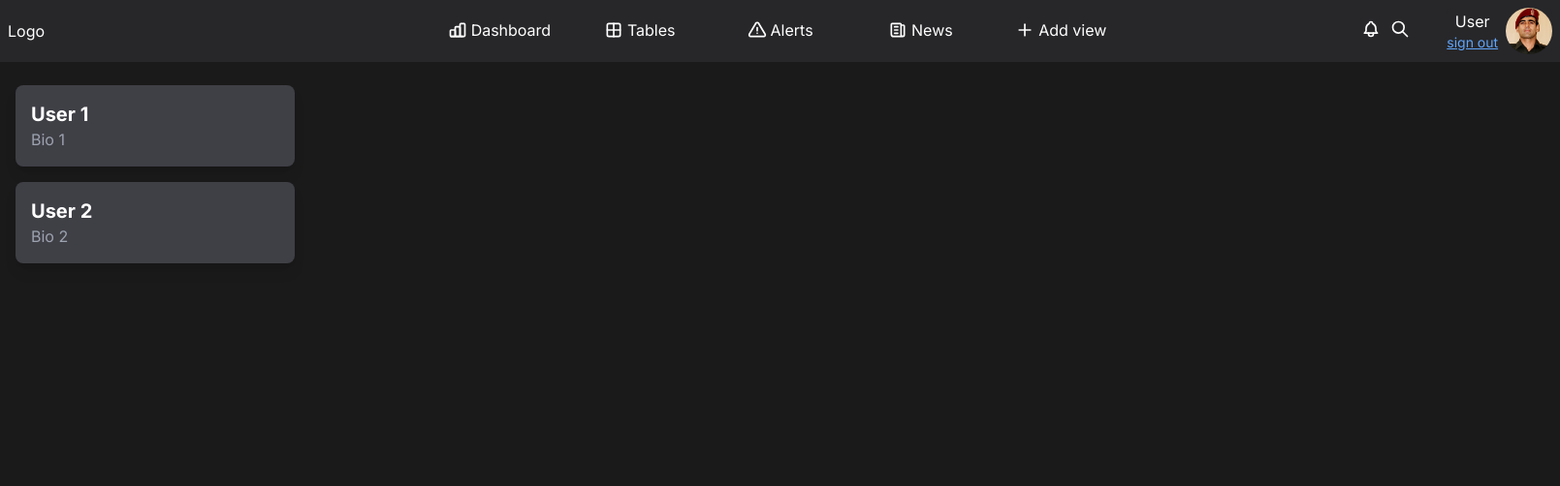
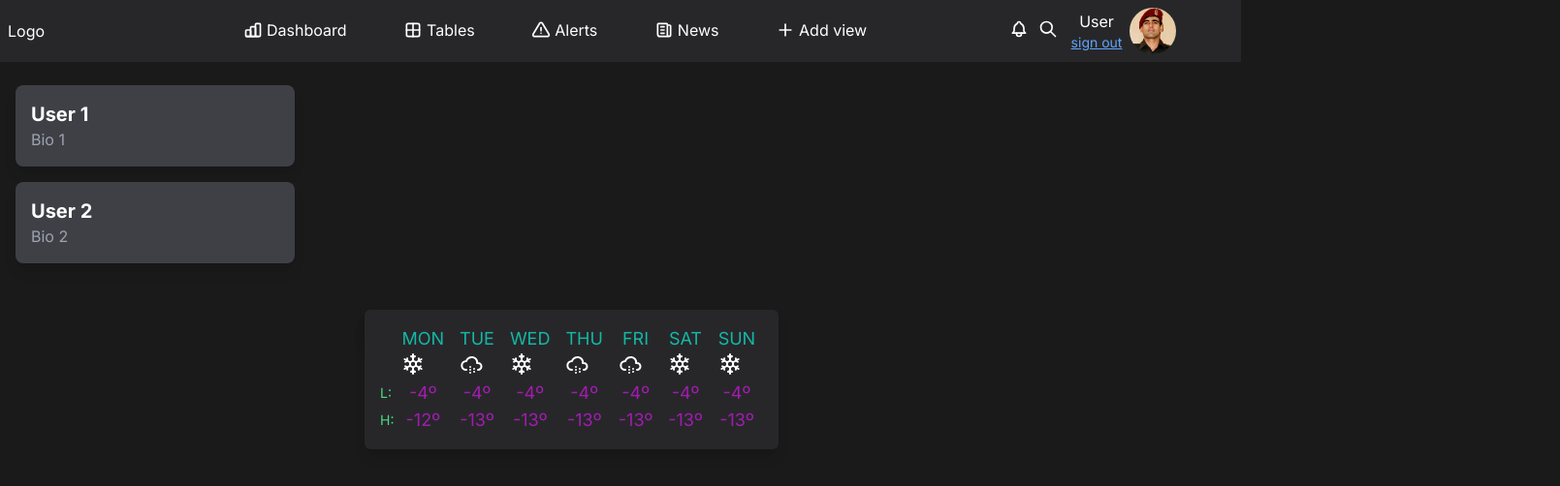
Before and after one commit to Backs-ash/Human-Based-AvaPrediction, a React (Create React App) app in the folder dashboard/: page / in a window 1280 px wide. Shown: the top 502 px of the page at 97% size, 1609 px wide, since content can reach past the window. Built offline with nearby package versions, Linux system fonts and the light colour scheme.

Commit message:
Weather card

```diff
--- a/dashboard/package.json
+++ b/dashboard/package.json
@@ -1,5 +1,4 @@
 {
-  "homepage": "https://backs-ash.github.io/Backs-ash.github.io",
   "name": "dashboard",
   "version": "0.0.1a",
   "private": true,
--- a/dashboard/src/components/Bottombar.tsx
+++ b/dashboard/src/components/Bottombar.tsx
@@ -1,8 +1,114 @@
+import { IconSnowflake, IconCloudSnow } from "@tabler/icons-react";
 
 
 const Bottombar = () => {
+    const box1Content = (
+        <div className=" absolute z-0 bg-zinc-800 shadow-lg rounded-md mx-2 p-4 grid grid-cols-8 grid-rows-4 text-center text-lg">
+            <div className="py-1 bg-inherit text-left col-start-1 row-start-3 text-green-400 text-sm">L:</div>
+            <div className="py-1 bg-inherit text-left col-start-1 row-start-4 text-green-400 text-sm">H:</div>
+            <div className="bg-inherit col-start-2 row-start-1 px-2 text-teal-500">
+                MON
+            </div>
+            <div className=" bg-inherit col-start-2 row-start-2 items-center text-center px-2">
+                <IconSnowflake className="bg-inherit text-center"/>
+            </div>
+            <div className=" bg-inherit text-fuchsia-700 col-start-2 row-start-3 items-center px-2">
+                -4º
+            </div>
+            <div className=" bg-inherit text-fuchsia-700 col-start-2 row-start-4 items-center px-2">
+                -12º
+            </div>
+            <div className=" bg-inherit col-start-3 row-start-1 px-2 text-teal-500">
+                TUE
+            </div>
+            <div className="bg-inherit col-start-3 row-start-2 items-center px-2 text-center">
+                <IconCloudSnow className="bg-inherit"/>
+            </div>
+            <div className=" bg-inherit text-fuchsia-700 col-start-3 row-start-3 items-center px-2">
+                -4º
+            </div>
+            <div className=" bg-inherit text-fuchsia-700 col-start-3 row-start-4 items-center px-2">
+                -13º
+            </div>
+            <div className="bg-inherit col-start-4 px-2 text-teal-500">
+                WED
+            </div>
+            <div className="bg-inherit col-start-4 row-start-2 px-2 items-center text-center">
+                <IconSnowflake className="bg-inherit"/>
+            </div>
+            <div className=" bg-inherit text-fuchsia-700 col-start-4 row-start-3 items-center px-2">
+                -4º
+            </div>
+            <div className=" bg-inherit text-fuchsia-700 col-start-4 row-start-4 items-center px-2">
+                -13º
+            </div>
+            <div className="bg-inherit col-start-5 px-2 text-teal-500">
+                THU
+            </div>
+            <div className="bg-inherit col-start-5 row-start-2 px-2 text-center">
+                <IconCloudSnow className="bg-inherit"/>
+            </div>
+            <div className=" bg-inherit text-fuchsia-700 col-start-5 row-start-3 items-center px-2">
+                -4º
+            </div>
+            <div className=" bg-inherit text-fuchsia-700 col-start-5 row-start-4 items-center px-2">
+                -13º
+            </div>
+            <div className="bg-inherit col-start-6 px-2 text-teal-500">
+                FRI
+            </div>
+            <div className="bg-inherit col-start-6 row-start-2 text-center px-2 items-center">
+                <IconCloudSnow className="bg-inherit"/>
+            </div>
+            <div className=" bg-inherit text-fuchsia-700 col-start-6 row-start-3 items-center px-2">
+                -4º
+            </div>
+            <div className=" bg-inherit text-fuchsia-700 col-start-6 row-start-4 items-center px-2">
+                -13º
+            </div>
+            <div className="bg-inherit col-start-7 px-2 text-teal-500">
+                SAT
+            </div>
+            <div className="bg-inherit col-start-7 row-start-2 text-center px-2 items-center">
+                <IconSnowflake className="bg-inherit"/>
+            </div>
+            <div className=" bg-inherit text-fuchsia-700 col-start-7 row-start-3 items-center px-2">
+                -4º
+            </div>
+            <div className=" bg-inherit text-fuchsia-700 col-start-7 row-start-4 items-center px-2">
+                -13º
+            </div>
+            <div className="bg-inherit col-start-8 px-2 text-teal-500">
+                SUN
+            </div>
+            <div className="bg-inherit col-start-8 row-start-2 text-center px-2 items-center">
+                <IconSnowflake className="bg-inherit"/>
+            </div>
+            <div className=" bg-inherit text-fuchsia-700 col-start-8 row-start-3 items-center px-2">
+                -4º
+            </div>
+            <div className=" bg-inherit text-fuchsia-700 col-start-8 row-start-4 items-center px-2">
+                -13º
+            </div>
+        </div>
+    );
+
+    const box2Content = (
+        <div className="bg-zinc-800 rounded-md shadow-lg mx-2 p-4">
+        {/* Content for Box 2 */}
+        </div>
+    );
+
     return (
-        <div></div>
+        <div className="bg-inherit ml-[22rem]">
+            <div className="w-1/4 p-4 flex flex-row">
+                {/* Box 1 */}
+                {box1Content}
+
+                {/* Box 2 */}
+                {box2Content}
+            </div>
+        </div>
     )
 }
 
--- a/dashboard/src/components/Topbar.tsx
+++ b/dashboard/src/components/Topbar.tsx
@@ -78,7 +78,7 @@ const Topbar = () => {
                     </ul>
                     <button><IconSearch size={24} className="bg-inherit inline-flex pb-[4px]"/></button>
                 </div>
-                <div className="bg-inherit col-start-11 justify-between text-center pl-9">
+                <div className="bg-inherit col-start-11 justify-between text-center pl-3">
                     <button
                         onClick={toggleDropdown}
                         onBlur={closeDropdown}
--- a/dashboard/tailwind.config.js
+++ b/dashboard/tailwind.config.js
@@ -7,6 +7,10 @@ module.exports = {
     extend: {
       gridTemplateRows: {
         '11': 'repeat(11, minmax(1, 1fr)) auto',
+      },
+      gridTemplateColumns: {
+        '8': 'repeat(8, minmax(1, 1fr)) auto',
+        '11': 'repeat(11, minmax(1, 1fr)) auto',
       }
     },
   },
```
